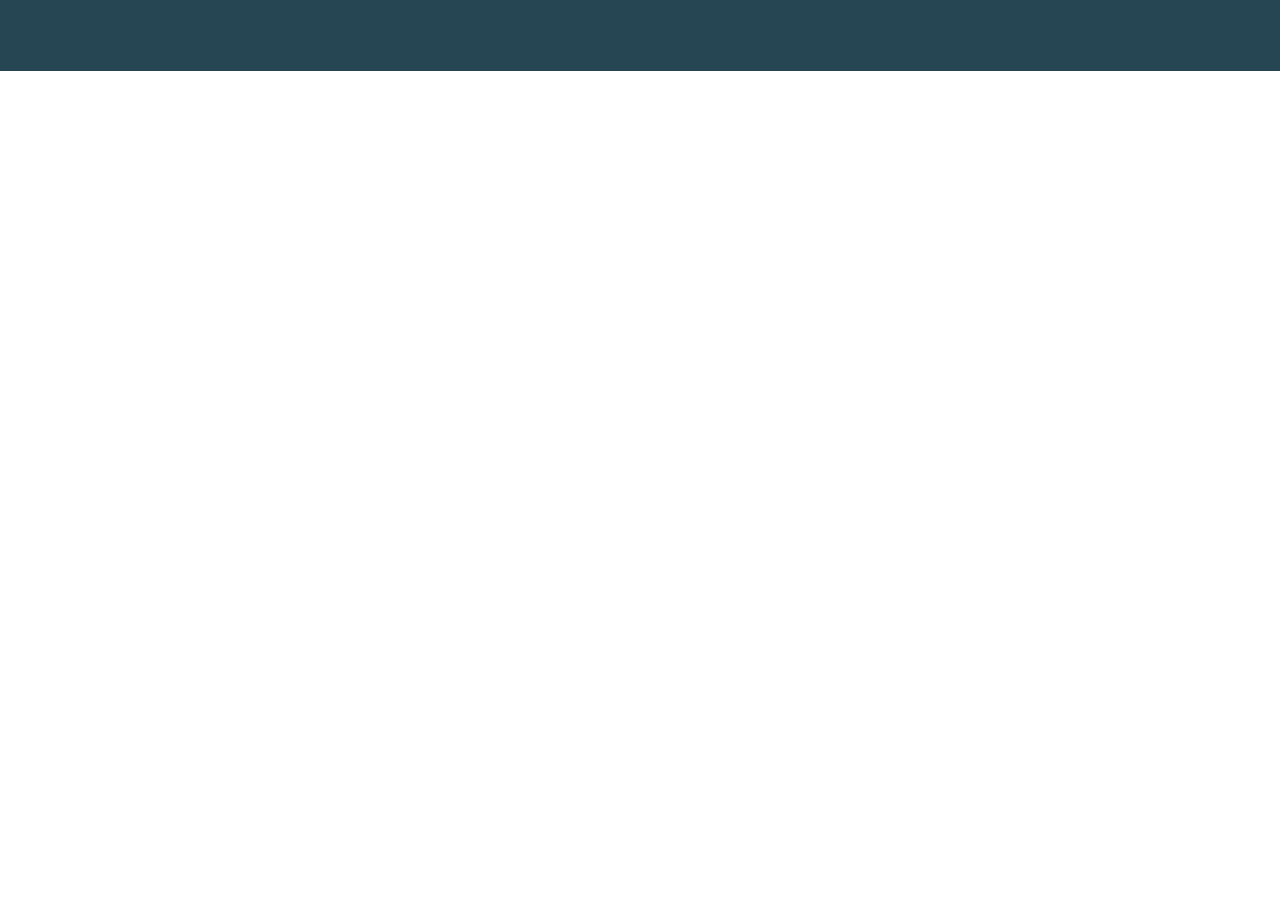
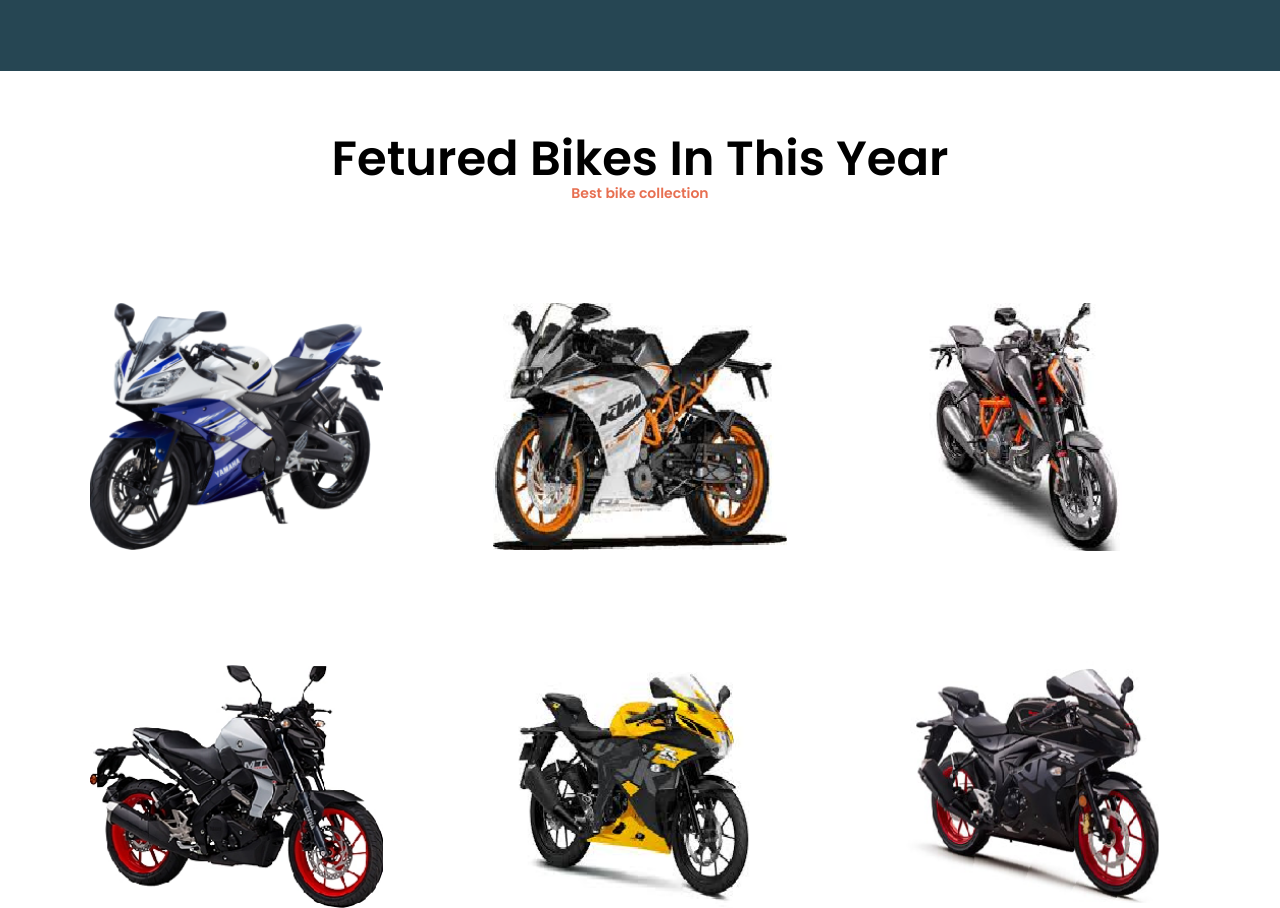
Before and after one commit to MukitHossen7/biker-zone-website-useto-tailwind, a website: page index.html in a window 1280 px wide. Shown: the part 540-1448 px from the top of the page. Before the commit the page ends 800 px from the top, so only its background shows below. Drawn offline with Linux system fonts and the light colour scheme.

Commit message:
section one done

```diff
--- a/index.html
+++ b/index.html
@@ -72,5 +72,49 @@
       </div>
       <!-- banner -->
     </header>
+
+    <main>
+      <!-- section-1 -->
+      <div>
+        <!-- child-1 -->
+        <div
+          class="font-[Poppins] flex flex-col items-center mt-16 text-center"
+        >
+          <h1 class="text-5xl font-semibold text-[#000000]">
+            Fetured Bikes In This Year
+          </h1>
+          <p class="text-[#E76F51] text-sm font-semibold">
+            Best bike collection
+          </p>
+        </div>
+        <!-- child-1 -->
+        <div
+          class="max-w-full md:max-w-[1100px] mx-auto grid grid-cols-1 md:grid-cols-3 items-center gap-[110px] mt-[100px] px-3 md:px-0"
+        >
+          <div>
+            <img
+              src="images/others/feature-bike.png"
+              alt=""
+              class="w-full h-full"
+            />
+          </div>
+          <div>
+            <img src="images/others/ktm.png" alt="" class="w-full h-full" />
+          </div>
+          <div>
+            <img src="images/others/ktm2.png" alt="" class="w-full h-full" />
+          </div>
+          <div>
+            <img src="images/others/mt.png" alt="" class="w-full h-full" />
+          </div>
+          <div>
+            <img src="images/others/suzuki.png" alt="" class="w-full h-full" />
+          </div>
+          <div>
+            <img src="images/others/suzuki2.png" alt="" class="w-full h-full" />
+          </div>
+        </div>
+      </div>
+    </main>
   </body>
 </html>
```
Also changed, not shown: images/others/ktm.png (added), images/others/ktm2.png (added), images/others/mt.png (added), images/others/suzuki.png (added), images/others/suzuki2.png (added), src/output.css.
